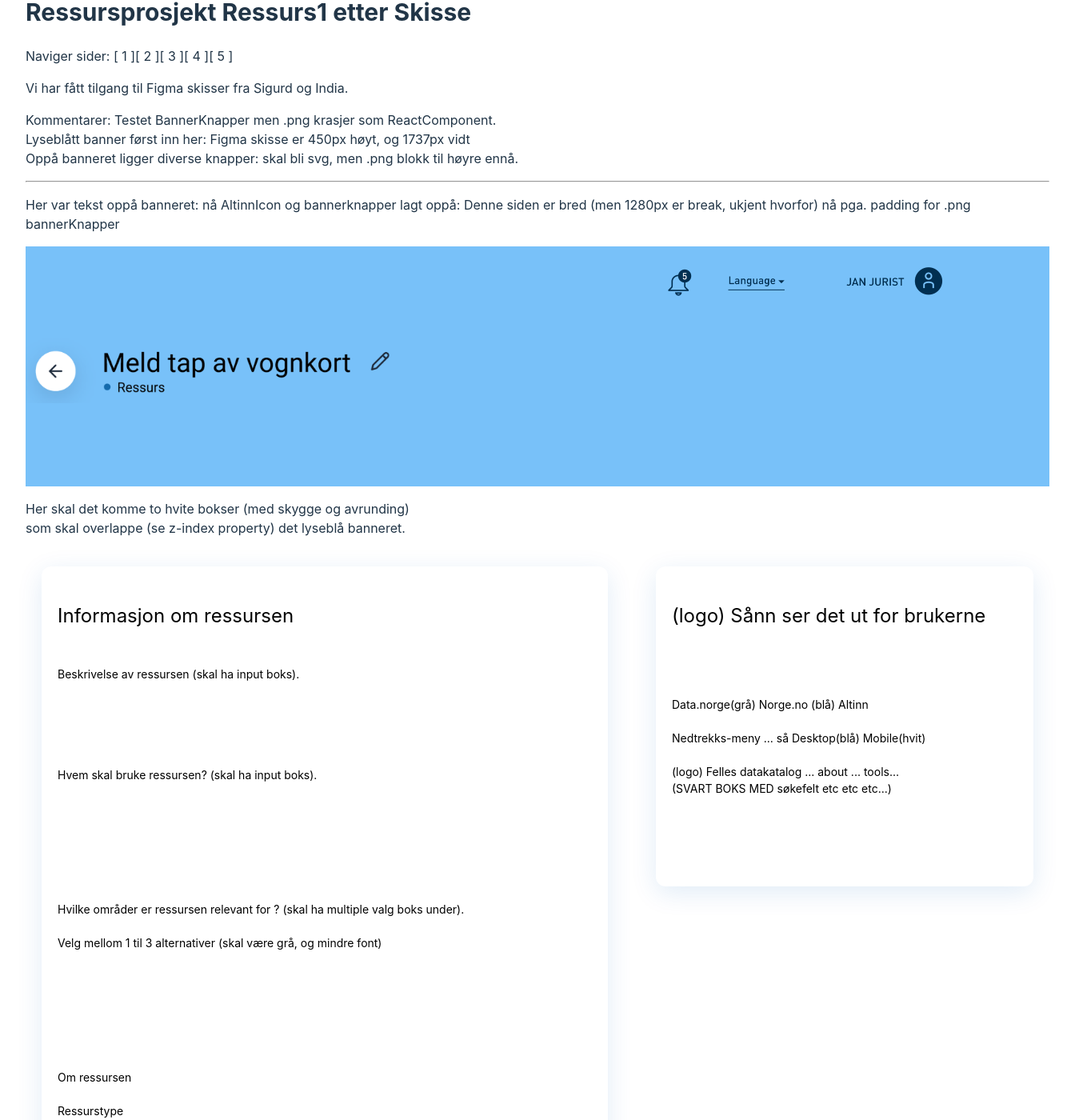
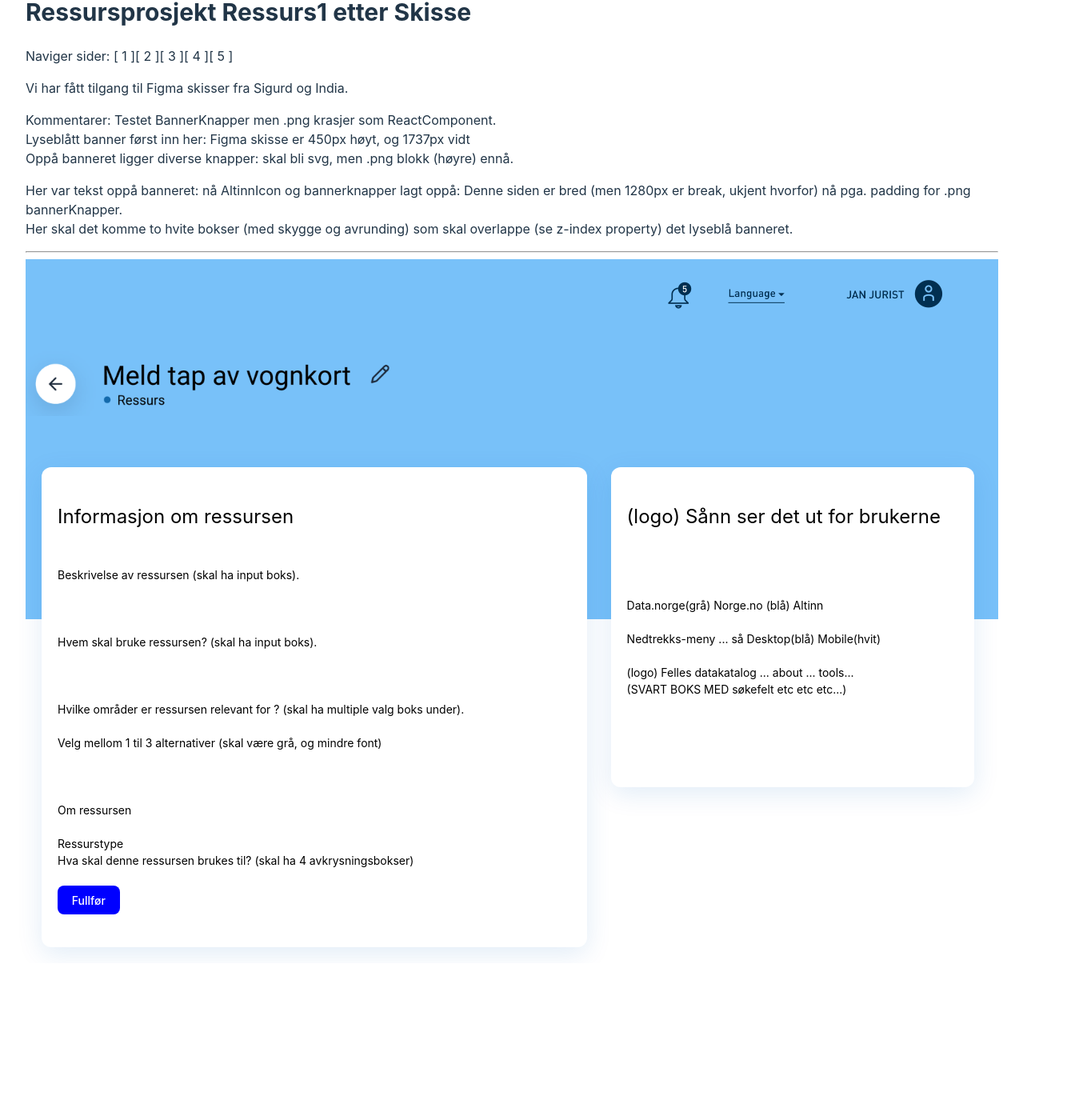
Before and after one commit to Torgeir333/ressursdummy1, a React (Vite) app: page /dummyroot/ressurs1 in a window 1280 px wide. Shown: the part 83-1483 px from the top of the page at 80% size, 1344 px wide, since content can reach past the window. After the commit the page ends 1287 px from the top, so only its background shows below. Built offline with nearby package versions, Linux system fonts and the light colour scheme; some icons are missing.

Commit message:
setup of overlap using absolute position

```diff
--- a/src/pages/Ressurs1/Ressurs1.module.css
+++ b/src/pages/Ressurs1/Ressurs1.module.css
@@ -1,63 +1,44 @@
 
 
-.testH1 {
-  color: red;
+
+
+.bannerOgBoksKontainer {
+  /* Skal holde elementene som delvis skal overlappe */
+  position: relative;
 }
 
 .banner {
   /* lyseblått banner skal gå tvers over siden,
-  høyden er ennå uklar ut fra S&I Figma skissee skisse */
+  høyden er ennå uklar ut fra S&I Figma skissee skisse: muligens 450px */
   background-color: #78C1F9;
   width : 100%;
-  height: 300px;
-}
+  height: 450px;
 
-.posisjonAltinnIkon {
-  /* AltInnIkon skal være øverst til venstre
-  men på samme høyde som bannerKnapper til høyre.
-  Padding-bottom er et hack for å aligne med bannerKnapperImage. Fix senere */
-  padding-left: 20px;
-  padding-bottom: 20px;
-}
-
-.bannerKnapperImage {
-  /* Kommentar: bygger lyseblått bannerKnapper 03.04.23
-  som skal ligge oppå lyseblått banner a la Figma fra S&I
-  Etterhvert skal disse knappene/symbolene importeres som .svg og aktiveres */
-  height: 50px;
-  padding-left: 760px;
-  padding-top: 20px;
+  position: relative;
+  z-index: 1;
 }
 
 
-.vognkortRessursImage {
-  /* Kommentar:
-  vognKortEksempel ligger til venstre i skisse
-   */
-  height: 100px;
-  padding-left: 0px;
-  padding-top: 20px;
+.fleksBoksHolder {
+  /* Holder vensteHvitBoks og hoyreHvitBoks
+  Skal delvis overlappe lyseblå banner
+  */
+
+  display: flex;
+
+  width: 100%;
+  position: absolute;
+  z-index: 2;
+  top: 240px;
 }
-
-.fleksKontainer {
-  background-color: white;
-  display: flex;
-}
-
 
 .venstreHvitBoks {
   color: black;
   background-color: #FFFFFF;
   width : 900px; /* Skal være 1: 2/3 ratio med hoyreHvitBoks */
-  height: 800px; /* Skal være ca 2:1 ratio med hoyreHvitBoks */
+  height: 600px; /* Skal være ca 2:1 ratio med hoyreHvitBoks */
   border-radius: 12px;
   margin: 20px;
-
-
-  /* skygge skal definere venstre hvit boks mot hvit bakgrunn
-  Fant skygge-parametre i Figma: 0px, 8px, 32px
-  med rgba (0, 98, 186, 0.12) som kanskje er #0062BA 12%
-  Hmm... vet ikke hvordan jeg setter 12%, går for rgba */
   box-shadow: 0px 8px 32px rgba(0, 98, 186, 0.12);
 }
 
@@ -69,10 +50,45 @@
   border-radius: 12px;
   box-shadow: 0px 8px 32px rgba(0, 98, 186, 0.12);
 
-  margin-left: 40px;
+  margin-left: 10px;
   margin-top: 20px;
-  margin-right: 20px;
+  margin-right: 30px;
 }
+
+
+
+
+.posisjonAltinnIkon {
+  /* Bannerkomponent */
+  /* AltInnIkon skal være øverst til venstre
+  men på samme høyde som bannerKnapper til høyre.
+  Padding-bottom er et hack for å aligne med bannerKnapperImage. Fix senere */
+  padding-left: 20px;
+  padding-bottom: 20px;
+}
+
+.bannerKnapperImage {
+  /* Bannerkomponent */
+  /* Kommentar: bygger lyseblått bannerKnapper 03.04.23
+  som skal ligge oppå lyseblått banner a la Figma fra S&I
+  Etterhvert skal disse knappene/symbolene importeres som .svg og aktiveres */
+  height: 50px;
+  padding-left: 760px;
+  padding-top: 20px;
+}
+
+
+.vognkortRessursImage {
+  /* Bannerkomponent */
+  /* Kommentar:  vognKortEksempel ligger til venstre i skisse */
+  height: 100px;
+  padding-left: 0px;
+  padding-top: 20px;
+}
+
+
+
+
 
 
 
--- a/src/pages/Ressurs1/Ressurs1.tsx
+++ b/src/pages/Ressurs1/Ressurs1.tsx
@@ -40,7 +40,13 @@ export const Ressurs1 = () => {
             <div className="card">
                 <p> Kommentarer: Testet BannerKnapper men .png krasjer som ReactComponent. <br></br>
                     Lyseblått banner først inn her: Figma skisse er 450px høyt, og 1737px vidt<br></br>
-                    Oppå banneret ligger diverse knapper: skal bli svg, men .png blokk til høyre ennå.
+                    Oppå banneret ligger diverse knapper: skal bli svg, men .png blokk (høyre) ennå.
+                </p>
+                <p> Her var tekst oppå banneret: nå AltinnIcon og bannerknapper lagt oppå:
+                        Denne siden er bred (men 1280px er break, ukjent hvorfor)
+                        nå pga. padding for .png bannerKnapper.<br></br>
+                        Her skal det komme to hvite bokser (med skygge og avrunding)
+                        som skal overlappe (se z-index property) det lyseblå banneret.
                 </p>
             </div>
 
@@ -48,14 +54,9 @@ export const Ressurs1 = () => {
 
 
 
-            <div>
 
 
-
-                <div>
-                    <p> Her var tekst oppå banneret: nå AltinnIcon og bannerknapper lagt oppå:
-                        Denne siden er bred (men 1280px er break, ukjent hvorfor) nå pga. padding for .png bannerKnapper
-                    </p>
+            <div className={classes.bannerOgBoksKontainer}>
 
                 <div className={classes.banner}>
                     <AltinnIcon className={classes.posisjonAltinnIkon} />
@@ -64,38 +65,27 @@ export const Ressurs1 = () => {
                         <img className={classes.vognkortRessursImage}   src={vognKortUrl} />
                     </div>
                 </div>
-                </div>
 
-                <div>
-                   <p>
-                        Her skal det komme to hvite bokser (med skygge og avrunding)<br></br>
-                        som skal overlappe (se z-index property) det lyseblå banneret.
-                    </p>
 
-                    <div className={classes.fleksKontainer}>
+                <div className={classes.fleksBoksHolder}>
 
                         <div className={classes.venstreHvitBoks}>
-
-                            <p className={classes.boksOverskrift}>
-                                Informasjon om ressursen
-                            </p>
+                            <p className={classes.boksOverskrift}> Informasjon om ressursen </p>
 
                             <p className={classes.beskrivelseAvRessurs}>
                                 Beskrivelse av ressursen (skal ha input boks). <br></br> <br></br>
-                                            <br></br> <br></br><br></br> <br></br>
+                                        <br></br> <br></br>
 
                                 Hvem skal bruke ressursen? (skal ha input boks). <br></br> <br></br>
-                                            <br></br> <br></br><br></br> <br></br><br></br> <br></br>
+                                        <br></br> <br></br>
 
                                 Hvilke områder er ressursen relevant for ? (skal ha multiple valg boks under). <br></br>
 
                                         <br></br>
                                 Velg mellom 1 til 3 alternativer (skal være grå, og mindre font)
 
+
                                         <br></br> <br></br><br></br> <br></br>
-                                            <br></br> <br></br><br></br> <br></br>
-
-
 
                                 Om ressursen  <br></br> <br></br>
 
@@ -103,10 +93,10 @@ export const Ressurs1 = () => {
                                 Hva skal denne ressursen brukes til? (skal ha 4 avkrysningsbokser)
                                     <br></br> <br></br>
 
-                                <button className={classes.fullfoerKnapp}>FullførKnapp</button>
+                                <button className={classes.fullfoerKnapp}>Fullfør</button>
                             </p>
+                        </div>
 
-                        </div>
 
                         <div className={classes.hoyreHvitBoks}>
                             <p className={classes.boksOverskrift}>
@@ -122,22 +112,11 @@ export const Ressurs1 = () => {
                                 (logo) Felles datakatalog ... about ... tools...<br></br>
                                 (SVART BOKS MED søkefelt etc etc etc...)
                                 <br></br>
-
-
-
                             </p>
                         </div>
 
-
                 </div>
             </div>
-            </div>
-
-            <br></br>
-            <br></br>
-            <hr></hr>
-            <p> Sigurd og India har ikke laget noen Footer ennå...</p>
-            <hr></hr>
 
         </div>
     )
```
Lines whose indentation alone changed are shown as unchanged.
